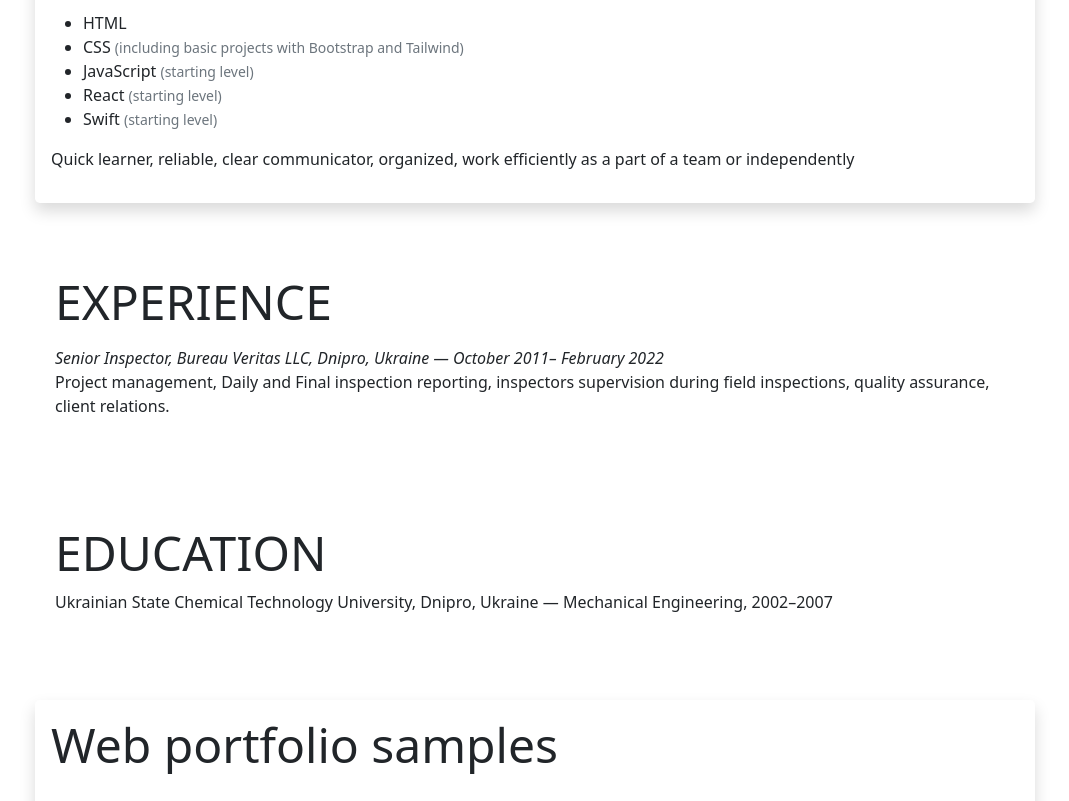
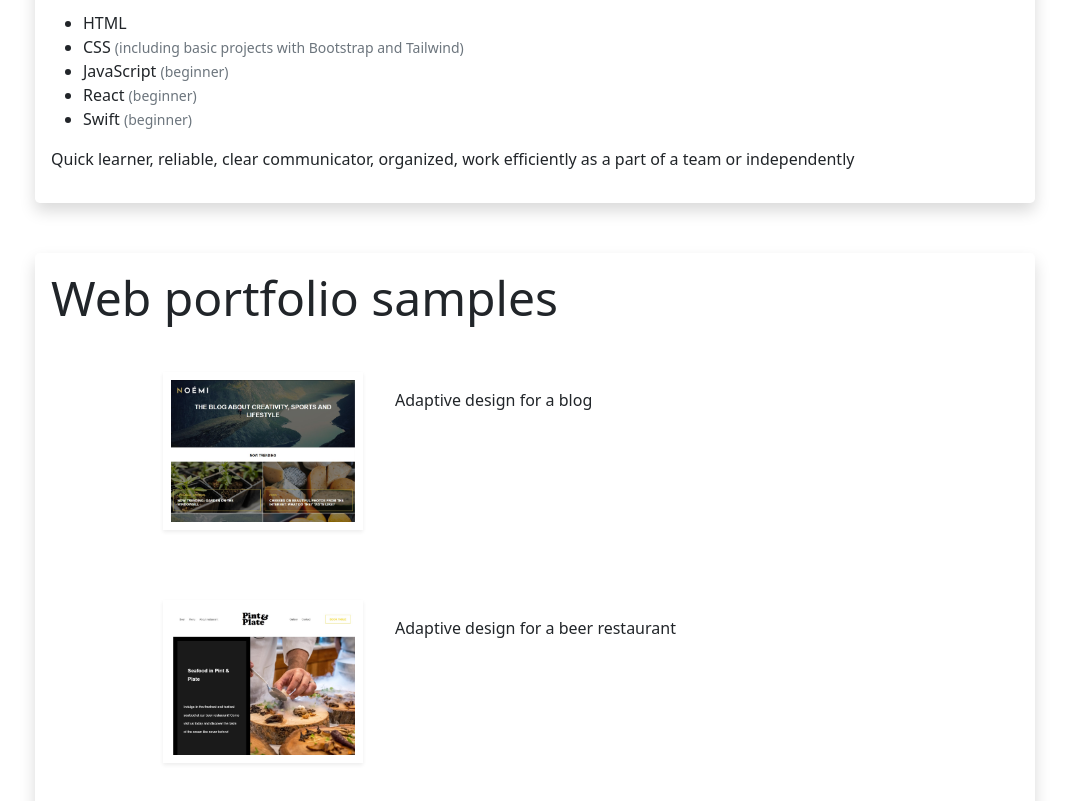
Before and after one commit to KosDenysov/resume, a plain HTML site: page index.html in a window 1280 px wide. Shown: the part 654-1455 px from the top of the page, without its empty margins (105-1174 px from the left). Drawn offline with nearby package versions, Linux system fonts and the light colour scheme.

Commit message:
Update index.html

```diff
--- a/index.html
+++ b/index.html
@@ -25,7 +25,7 @@
                 <span class="bg-light p-2 rounded-3"><em> E-mail:</em> kos.tlgrm@gmail.com </span>
             </div>
             <div class="p-2">
-                <span class="bg-light p-2 rounded-3"><em> LinkedIn:</em> <a href="https://www.linkedin.com/in/kostiantyn-denysov-ios-developer" class="link-success"> www.linkedin.com/in/kostiantyn-denysov-ios-developer</a> </span>
+                <span class="bg-light p-2 rounded-3"><em> GitHub:</em> <a href="https://github.com/KosDenysov" class="link-success"> KosDenysov</a> </span>
             </div>
             <div class="p-2">
                 <span class="bg-light p-2 rounded-3"><em> Located:</em> Burlington, Ontario </span>
@@ -52,37 +52,15 @@
                     <li>HTML</li>
                     <li>CSS <small class="text-muted">(including basic projects with Bootstrap and
                     Tailwind)</small></li>
-                    <li>JavaScript <small class="text-muted">(starting level)</small></li>
-                    <li>React <small class="text-muted">(starting level)</small></li>
-                    <li>Swift <small class="text-muted">(starting level)</small></li>
+                    <li>JavaScript <small class="text-muted">(beginner)</small></li>
+                    <li>React <small class="text-muted">(beginner)</small></li>
+                    <li>Swift <small class="text-muted">(beginner)</small></li>
                 </ul>
             </p>
 
             <p>
                 Quick learner, reliable, clear communicator, organized, work efficiently
                 as a part of a team or independently
-            </p>
-        </section>
-
-        <section class="container-lg">
-            <h2 class="display-5">EXPERIENCE</h2>
-            <p>
-
-            </p>
-            <em>Senior Inspector, Bureau Veritas LLC, Dnipro, Ukraine — October 2011–
-                February 2022</em>
-            <p>
-                Project management, Daily and Final inspection reporting, inspectors
-                supervision during field inspections, quality assurance, client
-                relations.
-            </p>
-        </section>
-
-        <section class="container-lg">
-            <h2 class="display-5">EDUCATION</h2>
-            <p>
-                Ukrainian State Chemical Technology University, Dnipro, Ukraine —
-                Mechanical Engineering, 2002–2007
             </p>
         </section>
 
```
